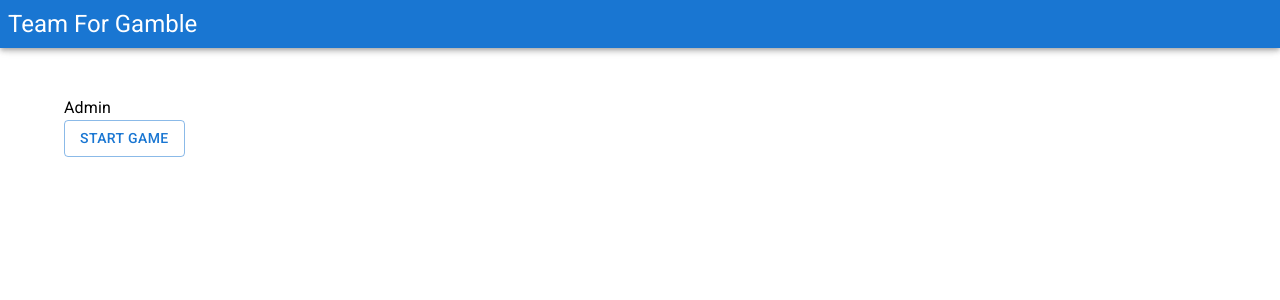
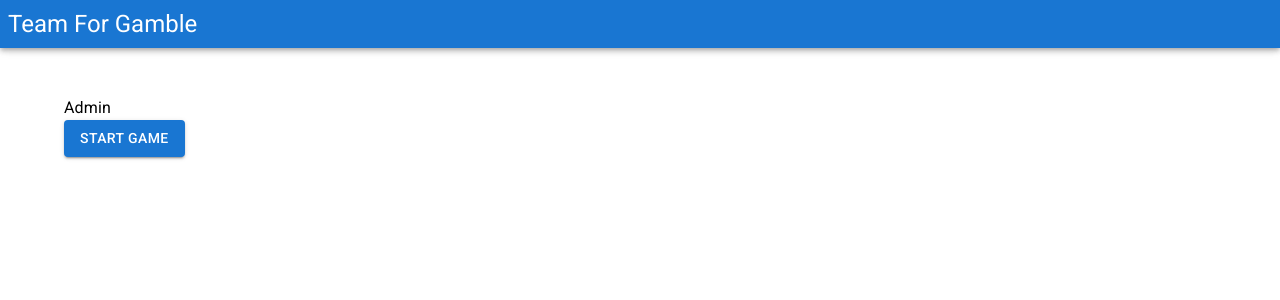
Before and after one commit to FranckErnewein/tft, a React (Vite) app: page /admin in a window 1280 px wide. Shown: the top 300 px of the page. Built offline with nearby package versions, Linux system fonts and the light colour scheme; no server answers.

Commit message:
custom button props forwarding

```diff
--- a/src/commands/types.ts
+++ b/src/commands/types.ts
@@ -3,8 +3,7 @@ import { GameEvent } from "../events";
 
 export type DefaultOption =
   | Record<string, boolean | string | number>
-  | undefined
-  | null;
+  | undefined;
 
 export interface Command<O extends DefaultOption = undefined> {
   (state: Game, options: O, datetime?: string): GameEvent;
--- a/src/components/createCommandButton.tsx
+++ b/src/components/createCommandButton.tsx
@@ -6,31 +6,46 @@ import { BaseEvent, GameEvent } from "../events";
 import { useCommand, CommandResponsePayload } from "../hooks";
 import ErrorToaster from "./ErrorToaster";
 
+interface CommandOptionsProps<O, E> {
+  options?: O;
+  children?: ReactNode;
+  onSuccess?: (event: E) => void;
+  color?: "error" | "primary" | "secondary" | "success" | "info" | "warning";
+  variant?: "outlined" | "text" | "contained";
+}
+
 export default function createCommandButton<
   O extends DefaultOption = undefined,
   E extends BaseEvent = GameEvent
->(
-  command: Command<O>
-): FC<{ options?: O; children?: ReactNode; onSuccess?: (event: E) => void }> {
-  return function ({ options, onSuccess, children }) {
-    const mutation = useCommand<O, E>(command);
+>(command: Command<O>): FC<CommandOptionsProps<O, E>> {
+  const comp: FC<CommandOptionsProps<O, E>> = ({
+    options = {},
+    onSuccess,
+    children,
+    color,
+    variant = "contained",
+  }) => {
+    const { mutate, isLoading, error } = useCommand<O, E>(command);
+    const opt = options as O;
     return (
       <>
         <Button
-          variant="outlined"
+          variant={variant}
+          color={color}
           onClick={() =>
-            mutation.mutate(options, {
+            mutate(opt, {
               onSuccess: (json: CommandResponsePayload<E>) => {
                 if (json.type === "event" && onSuccess) onSuccess(json.event);
               },
             })
           }
-          disabled={mutation.isLoading}
+          disabled={isLoading}
         >
           {children}
         </Button>
-        <ErrorToaster error={mutation.error} />
+        <ErrorToaster error={error} />
       </>
     );
   };
+  return comp;
 }
```
